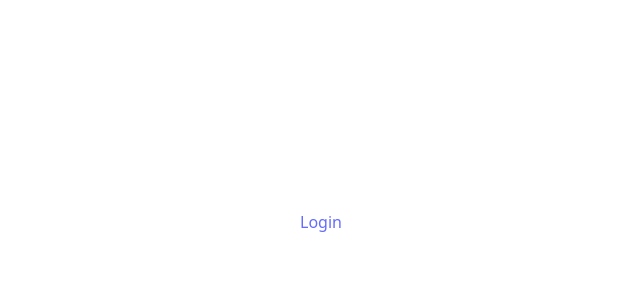
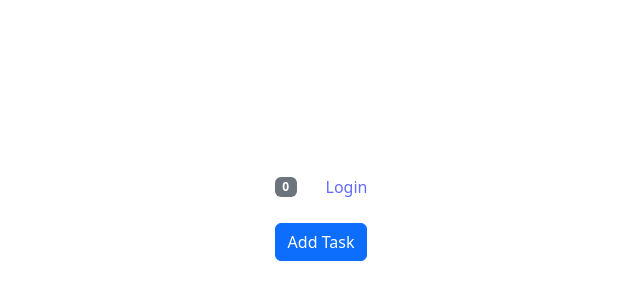
Before and after one commit to Revoj-a/react-query, a React (Vite) app in the folder react-query/: page / in a window 1280 px wide. Shown: the part 178-478 px from the top of the page, without its empty margins (319-959 px from the left). Built offline with nearby package versions, Linux system fonts and the light colour scheme.

Commit message:
implement useContext

```diff
--- a/react-query/src/App.tsx
+++ b/react-query/src/App.tsx
@@ -1,13 +1,19 @@
+import { useReducer } from "react";
 import "./App.css";
-import PostList from "./components/PostList";
-import TodoForm from "./components/TodoForm";
-import TodoList from "./components/TodoList";
-import Counter from "./state-management/Counter";
-import LoginStatus from "./state-management/LoginStatus";
-import TaskList from "./state-management/TaskList";
+import taskReducer from "./state-management/reducers/taskReducer";
+
+import HomePage from "./state-management/HomePage";
+import NavBar from "./state-management/NavBar";
+import TasksContext from "./state-management/contexts/tasksContext";
 
 function App() {
-  return <LoginStatus />;
+  const [tasks, dispatch] = useReducer(taskReducer, []);
+  return (
+    <TasksContext.Provider value={{ tasks, dispatch }}>
+      <NavBar />
+      <HomePage />
+    </TasksContext.Provider>
+  );
 }
 
 export default App;
--- /dev/null
+++ b/react-query/src/state-management/HomePage.tsx
@@ -0,0 +1,11 @@
+import TaskList from "./TaskList";
+
+const HomePage = () => {
+  return (
+    <div>
+      <TaskList />
+    </div>
+  );
+};
+
+export default HomePage;
--- /dev/null
+++ b/react-query/src/state-management/NavBar.tsx
@@ -0,0 +1,15 @@
+import { useContext } from "react";
+import TasksContext from "./contexts/tasksContext";
+import LoginStatus from "./LoginStatus";
+
+const NavBar = () => {
+  const { tasks } = useContext(TasksContext);
+  return (
+    <nav className="navbar d-flex justify-content-between">
+      <span className="badge text-bg-secondary">{tasks.length}</span>
+      <LoginStatus />
+    </nav>
+  );
+};
+
+export default NavBar;
--- a/react-query/src/state-management/TaskList.tsx
+++ b/react-query/src/state-management/TaskList.tsx
@@ -1,8 +1,9 @@
-import { useReducer, useState } from "react";
-import taskReducer from "./reducers/taskReducer";
+import { useContext } from "react";
+import TasksContext from "./contexts/tasksContext";
 
 const TaskList = () => {
-  const [tasks, dispatch] = useReducer(taskReducer, []);
+  const { tasks, dispatch } = useContext(TasksContext);
+
   return (
     <>
       <button
--- /dev/null
+++ b/react-query/src/state-management/contexts/tasksContext.ts
@@ -0,0 +1,14 @@
+import { Dispatch } from "react";
+import { Task, TaskAction } from "../reducers/taskReducer";
+import React from "react";
+
+interface TasksContextType {
+  tasks: Task[];
+  dispatch: Dispatch<TaskAction>;
+}
+
+const TasksContext = React.createContext<TasksContextType>(
+  {} as TasksContextType
+);
+
+export default TasksContext;
--- a/react-query/src/state-management/reducers/taskReducer.ts
+++ b/react-query/src/state-management/reducers/taskReducer.ts
@@ -1,4 +1,4 @@
-type Task = {
+export type Task = {
   id: number;
   title: string;
 };
@@ -13,7 +13,7 @@
   taskId: number;
 }
 
-type TaskAction = AddTask | DeleteTask;
+export type TaskAction = AddTask | DeleteTask;
 
 const taskReducer = (tasks: Task[], action: TaskAction): Task[] => {
   switch (action.type) {
```
